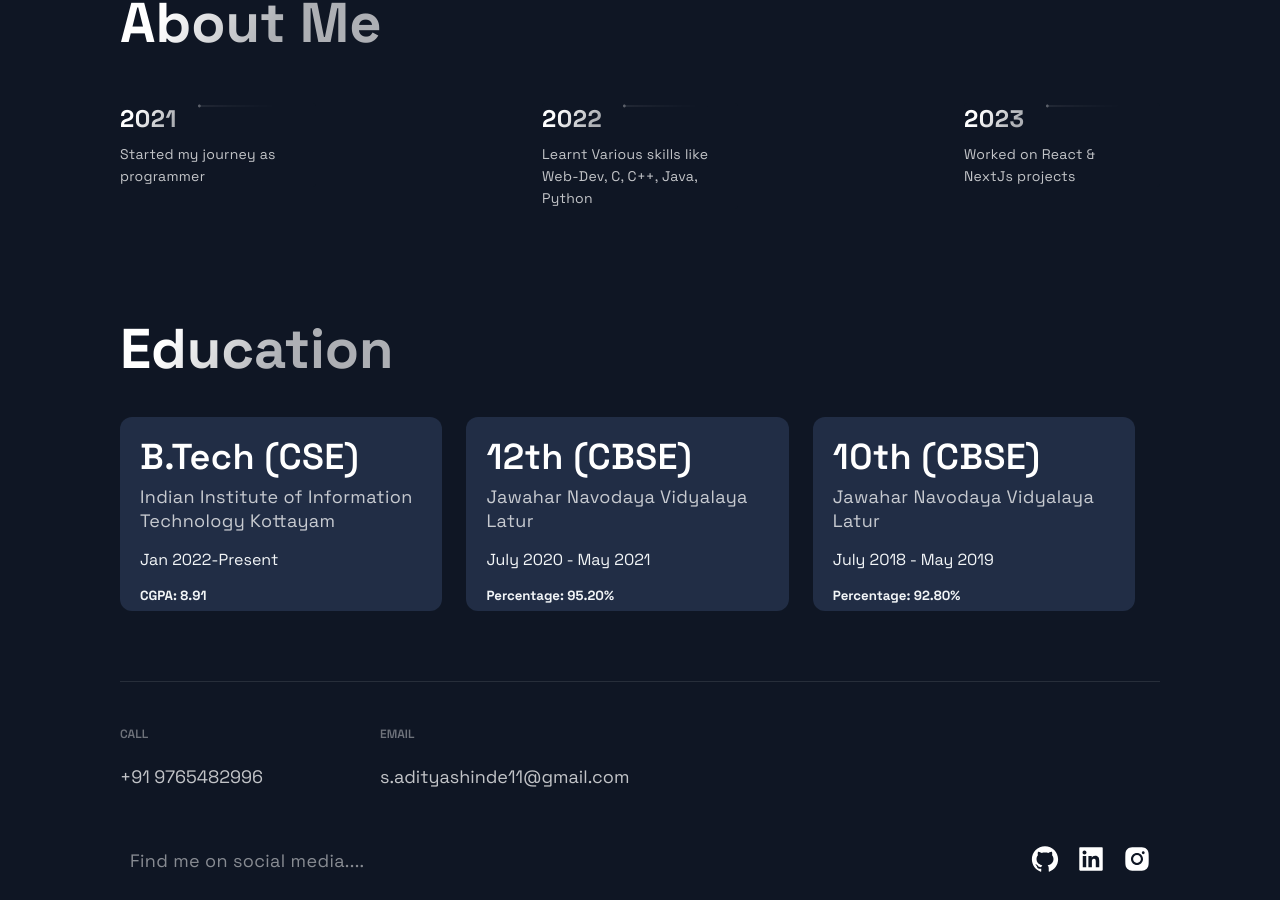
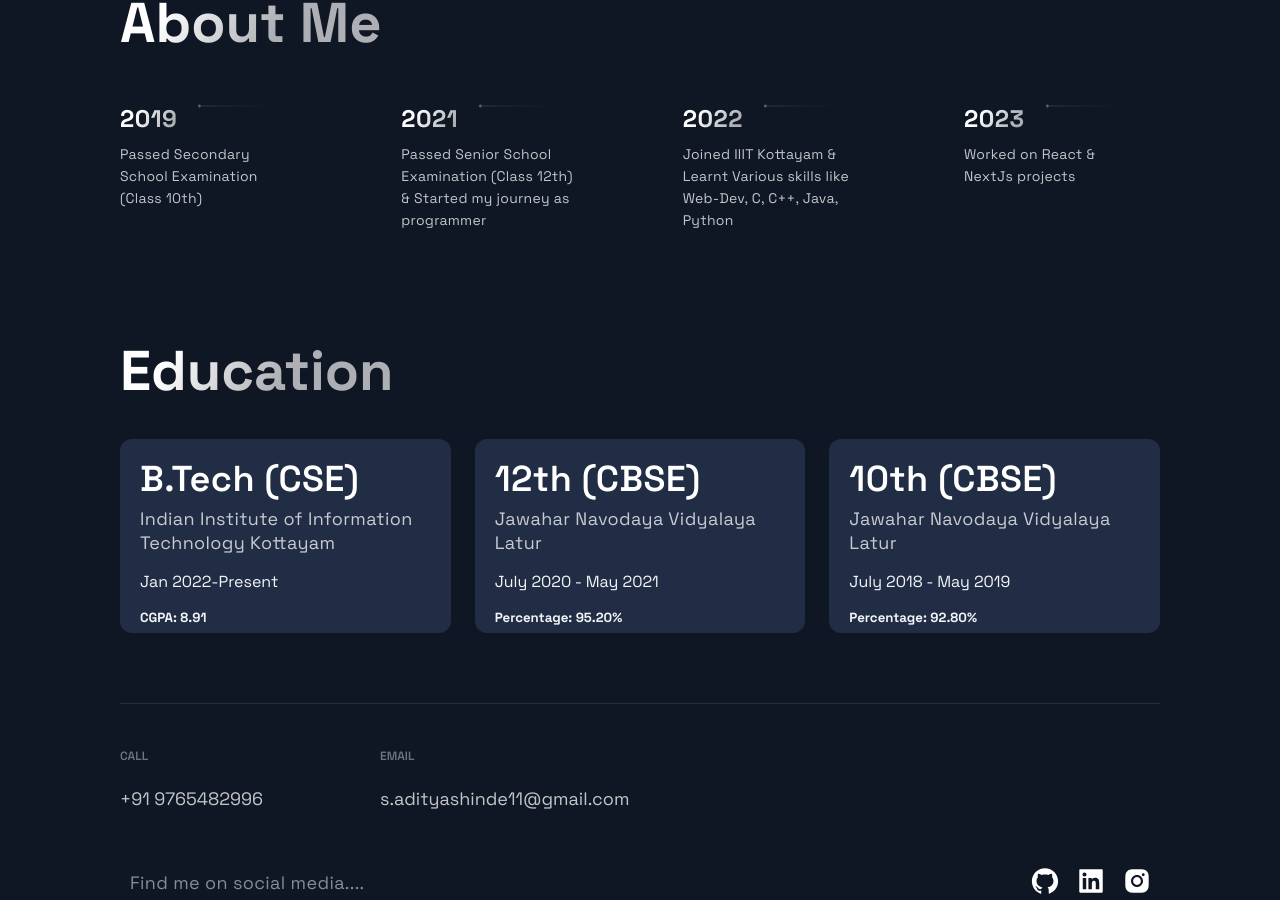
Before and after one commit to adityasshinde/PortFolio, a Next.js app: page / in a window 1280 px wide. Shown: the part 2061-2961 px from the top of the page. Built offline with nearby package versions, Linux system fonts and the light colour scheme.

Commit message:
responsive++

```diff
--- a/src/components/Acomplishments/AcomplishmentsStyles.js
+++ b/src/components/Acomplishments/AcomplishmentsStyles.js
@@ -23,7 +23,7 @@ export const Box = styled.div`
   background: #212D45;
   border-radius: 12px;
   height: 194px;
-  width:31%;
+  width:33%;
   padding: 20px;
   @media ${props => props.theme.breakpoints.lg} {
     height: 200px;
--- a/src/components/Projects/ProjectsStyles.js
+++ b/src/components/Projects/ProjectsStyles.js
@@ -74,7 +74,7 @@ export const CardInfo = styled.p`
   line-height: 24px;
   text-align: justify;
   @media ${(props) => props.theme.breakpoints.sm} {
-    padding:.3rem
+    padding:20px
 
 }
 `;
--- a/src/constants/constants.js
+++ b/src/constants/constants.js
@@ -21,7 +21,8 @@ export const projects = [
 ];
 
 export const TimeLineData = [
-  { year: 2021, text: 'Started my journey as programmer', },
-  { year: 2022, text: 'Learnt Various skills like Web-Dev, C, C++, Java, Python', },
+  { year: 2019, text: 'Passed Secondary School Examination (Class 10th)', },
+  { year: 2021, text: 'Passed Senior School Examination (Class 12th) & Started my journey as programmer', },
+  { year: 2022, text: 'Joined IIIT Kottayam & Learnt Various skills like Web-Dev, C, C++, Java, Python', },
   { year: 2023, text: 'Worked on React & NextJs projects', },
 ];
```
